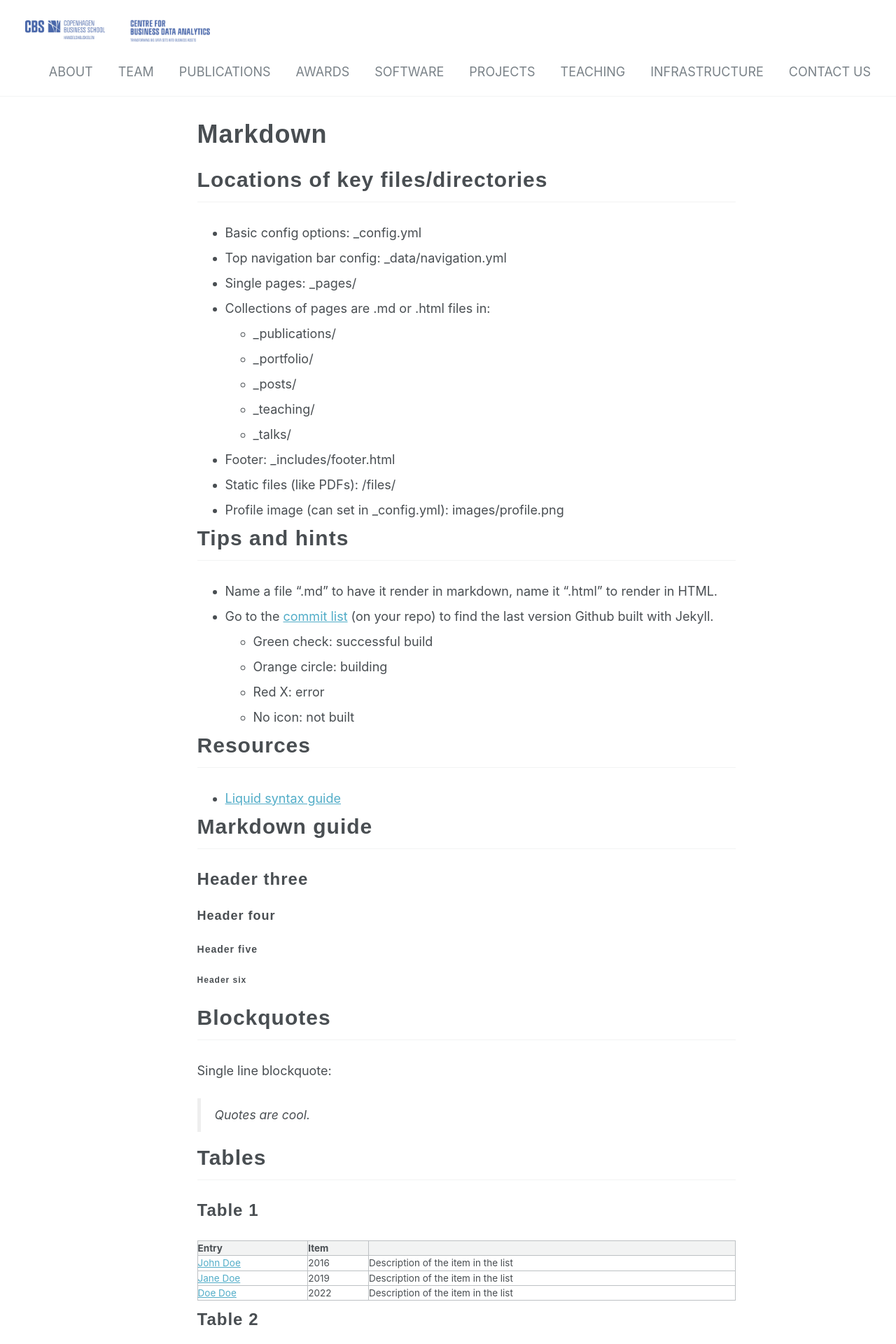
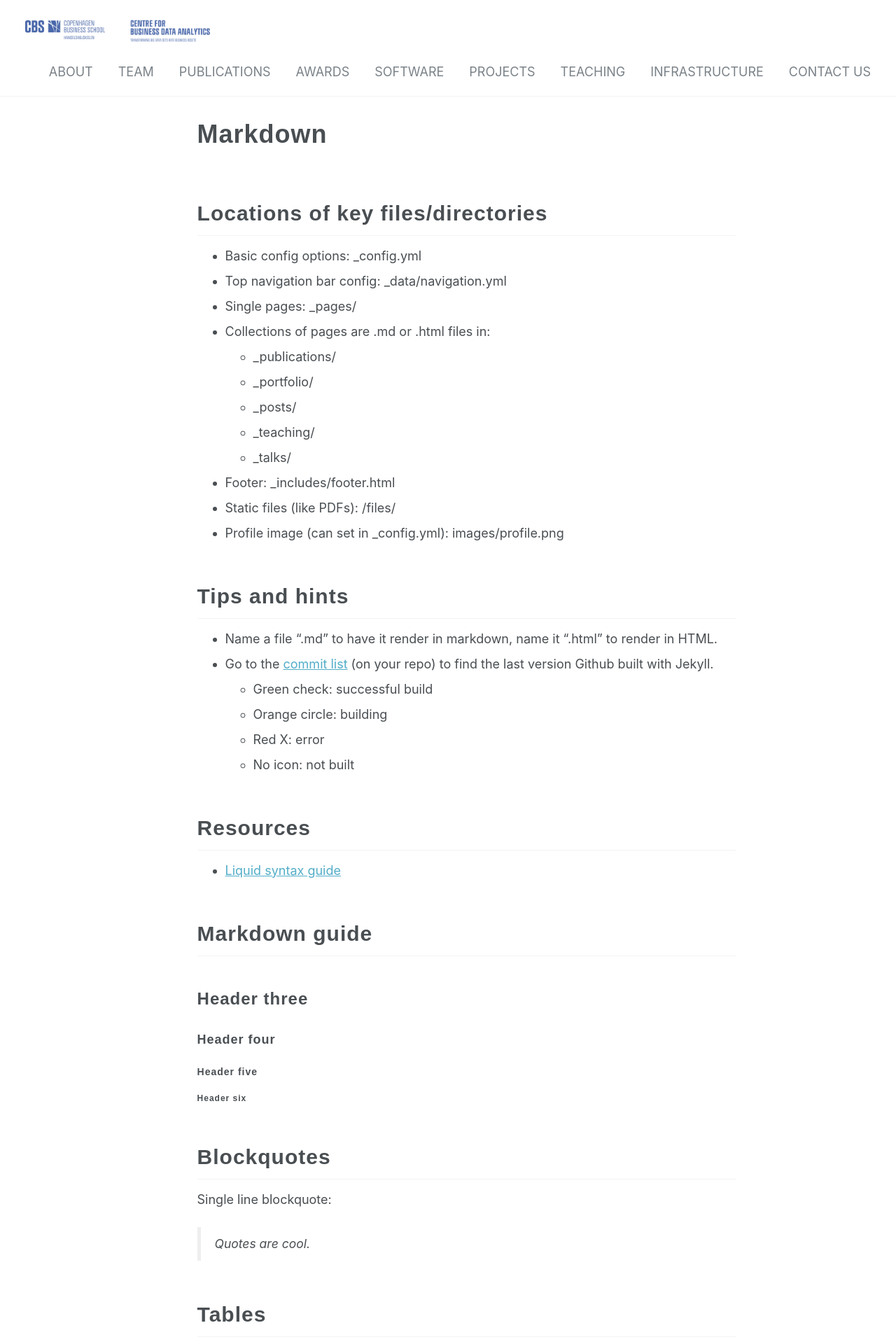
Before and after one commit to cbsBDA/cbsBDA-homepage, a Jekyll site: the page built from _pages/markdown.md, in a window 1280 px wide. Shown: the top 1920 px of the page at 70% size. Built offline with Jekyll 4.4.1, drawn with Linux system fonts in a browser that asks for light colours; nearby versions of some CDN libraries.

Commit message:
Update _custom.scss

```diff
--- a/_sass/_custom.scss
+++ b/_sass/_custom.scss
@@ -12,7 +12,7 @@ a.font-fff{
   color: #ffffff !important;
 }
 h1, h2, h3, h4, h5, h6 {
-    margin: 0 0 30px;
+    margin: 2em 0 0.5em;
     /* text-transform: uppercase; */
     font-family: Montserrat,sans-serif;
     font-weight: 700;
```
